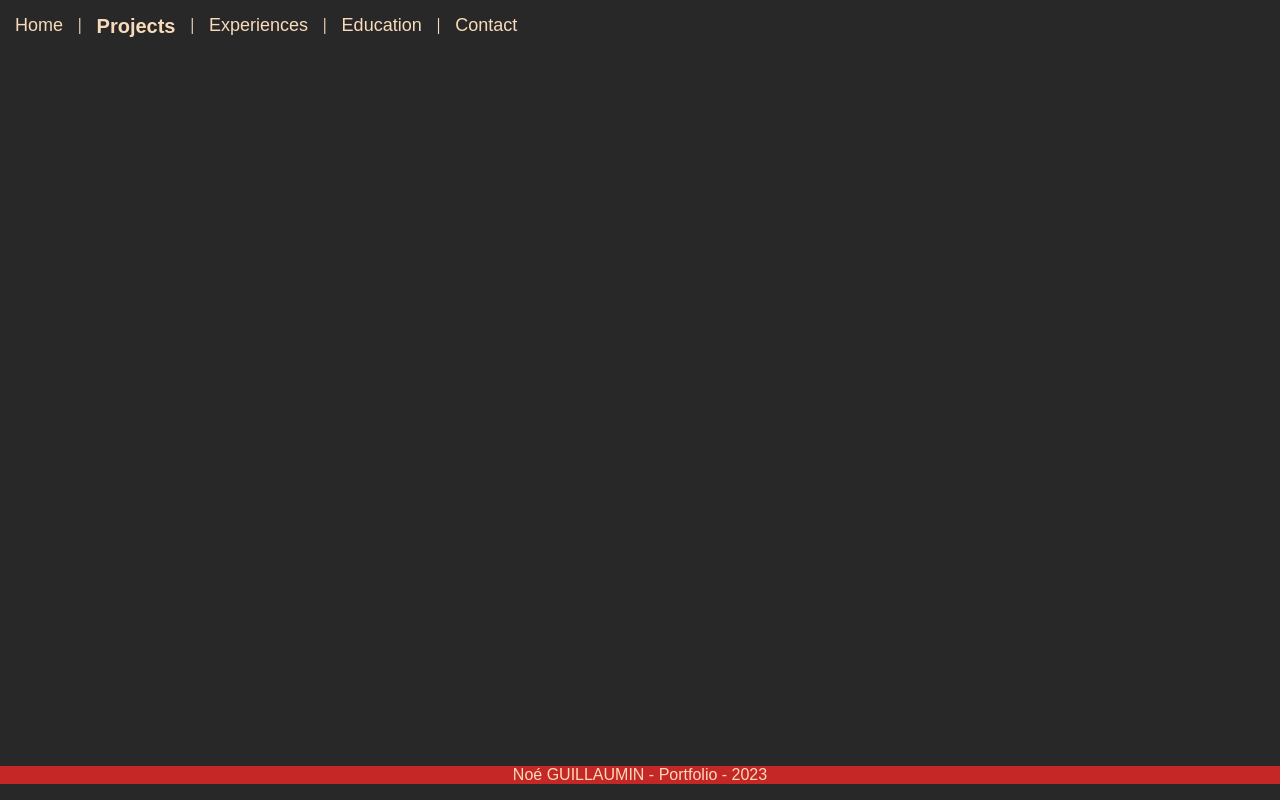
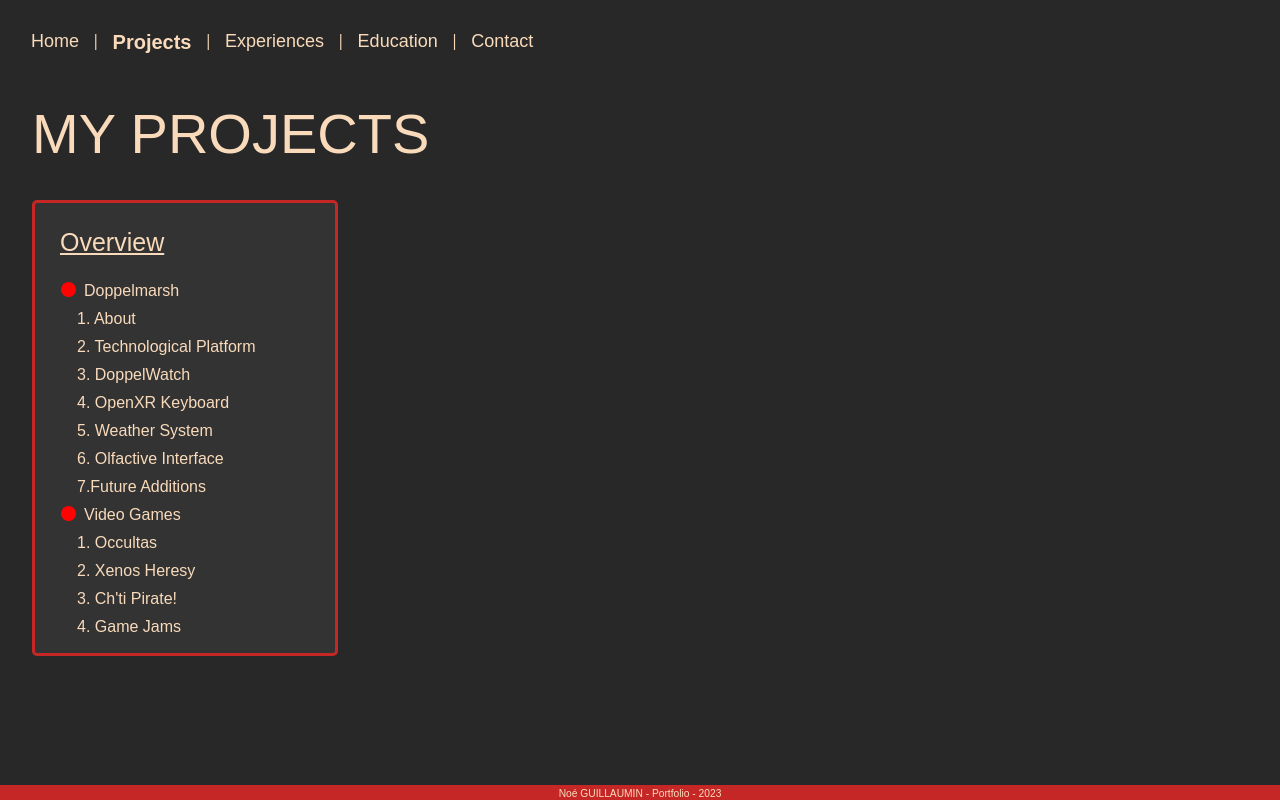
Before and after one commit to Antoinoe/noe-guillaumin-portfolio, a Vue app: page /Projects in a window 1280 px wide. Built offline with nearby package versions, Linux system fonts and the light colour scheme.

Commit message:
Feature : Added summarry of project page.

```diff
--- a/src/App.vue
+++ b/src/App.vue
@@ -23,4 +23,5 @@
     background-color: var(--primary-grey);
   }
 
+
 </style>
--- a/src/components/Footer.vue
+++ b/src/components/Footer.vue
@@ -18,7 +18,7 @@
 footer{
 
     width: 100%;
-    margin: 0;
+    margin: 0 0 -.75em 0;
     padding: 0;
     position: fixed;
     bottom: 0;
@@ -27,11 +27,14 @@ footer{
 .content{
     text-align: center;
     background-color: var(--mid-red);
+
 }
 
 .content p{
     text-align: center;
     color : var(--mid-beige);
     font-family: sans-serif;
+    font-size: 0.8vw;
+    padding: 3px;
 }
 </style>
--- a/src/components/HomeNavItem.vue
+++ b/src/components/HomeNavItem.vue
@@ -63,19 +63,19 @@
 
       .image-container {
 
-        max-width: auto; /* Use the full width of the container */
+        max-width: auto;
 
         display: flex;
-        align-items: center; /* Vertical centering */
-        justify-content: center; /* Horizontal centering */
+        align-items: center;
+        justify-content: center;
 
       }
 
       .image-container img {
-        max-width: 100%; /* Ensure the image does not exceed its container */
-        max-height: 100%; /* Ensure the image does not exceed its container */
+        max-width: 100%;
+        max-height: 100%;
         width: 512px;
-        display: block; /* Remove any extra spacing around the image */
+        display: block;
         border-radius: 3px 3px 3px 3px;
 
       }
--- a/src/components/NavBar.vue
+++ b/src/components/NavBar.vue
@@ -14,7 +14,7 @@
   </template>
 
   <script>
-  import NavSep from './NavSep.vue';
+  import NavSep from './navsep.vue';
 
   export default {
       components: {
@@ -26,22 +26,20 @@
 <style scoped>
 @import url('../assets/tools.css');
 
-/* Styles spécifiques au composant */
 nav {
     display: flex;
-    background-color: var(--dark-grey); /* Couleur de fond */
-    padding: 5px; /* Augmente la marge intérieure pour plus d'espace */
-    margin: 0;
+    background-color: var(--dark-grey);
     padding: 0;
-    width: 100%;
+    margin: 1em;
+    padding-left: 0;
     border-radius: 5px 5px 0 0;
 }
 
 nav a {
     font-family: sans-serif;
-    margin: 15px; /* Espacement entre les éléments */
-    font-size: 18px; /* Taille du texte */
-    color: var(--mid-beige); /* Couleur du texte */
+    margin: 15px;
+    font-size: 18px;
+    color: var(--mid-beige);
     text-decoration: none;
 
 }
@@ -52,7 +50,7 @@ nav .router-link-active{
 }
 
 nav a:hover {
-    color: var(--mid-red); /* Couleur différente au survol */
+    color: var(--mid-red);
 }
 
 
--- a/src/views/HomeView.vue
+++ b/src/views/HomeView.vue
@@ -10,7 +10,7 @@
       <div class="Top-Content">
         <img src= "img/nono_croped.jpg" alt="profile picture">
       </div>
-    <div class="Top-Content"><p class="Subtitle">Discover Me!</p></div>
+    <div class="Top-Content"><p class="Subtitle">Making VR More Immersive</p></div>
     </div>
 
     <div class="Bot">
@@ -64,7 +64,11 @@
 }
 
 .Top-Content img{
-  width: 12vw;
+  width: 15vw;
+  border-style: solid;
+  border-width: 0.5vw;
+  border-radius: 0.3vw;
+  border-color: var(--light-grey);
 }
 
 .Name p{
@@ -85,9 +89,10 @@
 .Subtitle{
   color : var(--mid-beige);
   font-family: sans-serif;
-  font-size: 4vw;
-  margin-top: 2em;
-  text-align: left;
+  font-size: 3vw;
+  display: flex;
+  margin-top:3em;
+  margin-left:-2em;
 }
 
 .Separation{
--- a/src/views/ProjectsView.vue
+++ b/src/views/ProjectsView.vue
@@ -3,10 +3,91 @@
 </script>
 
 <template>
+    <div id="content">
+        <div class="title">MY PROJECTS</div>
+        <div class="summarry">
+            <div class="summarry-title">
+                <p>Overview</p>
+            </div>
+            <div class="summarry-content">
+                <div class="summarry-content-item"><img class="elipse-section" src="img/Ellipse1.png" alt="section"><a href="" class="section-title">Doppelmarsh</a></div>
+                <div class="summarry-content-item"><a href="" class="item-title">1. About</a></div>
+                <div class="summarry-content-item"><a href="" class="item-title">2. Technological Platform</a></div>
+                <div class="summarry-content-item"><a href="" class="item-title">3. DoppelWatch</a></div>
+                <div class="summarry-content-item"><a href="" class="item-title">4. OpenXR Keyboard</a></div>
+                <div class="summarry-content-item"><a href="" class="item-title">5. Weather System</a></div>
+                <div class="summarry-content-item"><a href="" class="item-title">6. Olfactive Interface</a></div>
+                <div class="summarry-content-item"><a href="" class="item-title">7.Future Additions</a></div>
+                <div class="summarry-content-item"><img class="elipse-section" src="img/Ellipse1.png" alt="section"><a href="" class="section-title">Video Games</a></div>
+                <div class="summarry-content-item"><a href="" class="item-title">1. Occultas</a></div>
+                <div class="summarry-content-item"><a href="" class="item-title">2. Xenos Heresy</a></div>
+                <div class="summarry-content-item"><a href="" class="item-title">3. Ch'ti Pirate!</a></div>
+                <div class="summarry-content-item"><a href="" class="item-title">4. Game Jams</a></div>
 
+
+            </div>
+        </div>
+    </div>
 </template>
 
+<style>
+    #content{
+        margin: 2em;
+    }
 
-<style scoped>
+    .title{
+        color:var(--mid-beige);
+        font-family: sans-serif;
+        font-size: 56px;
+    }
+    .summarry{
+        width:300px;
+        height:450px;
+        position : fixed;
+        background-color: var(--mid-grey);
+        border: solid;
+        border-color:var(--mid-red);
+        border-radius: 5px;
+        top:200px;
+        display: block;
+    }
+
+    .summarry-title p{
+        margin: 1em;
+        font-family: sans-serif;
+        color : var(--mid-beige);
+        text-decoration: underline;
+        font-size: 25px;
+    }
+
+    .summarry-content{
+        margin: 1em;
+    }
+
+    .summarry-content-item{
+        display: flex;
+        margin:10px;
+    }
+
+    .summarry-content-item a{
+        margin: 0px 10px 0px 0px;
+        text-decoration: none;
+    }
+
+    .elipse-section{
+        padding:0 0.5em 0 0;
+        width: 15px;
+        height: 15px;
+    }
+    .section-title{
+
+        color: var(--mid-beige);
+        font-family: sans-serif;
+    }
+    .item-title{
+        padding-left: 1em;
+        color: var(--mid-beige);
+        font-family: sans-serif;
+    }
 
 </style>
```
Also changed, not shown: public/img/Ellipse1.png (added).
